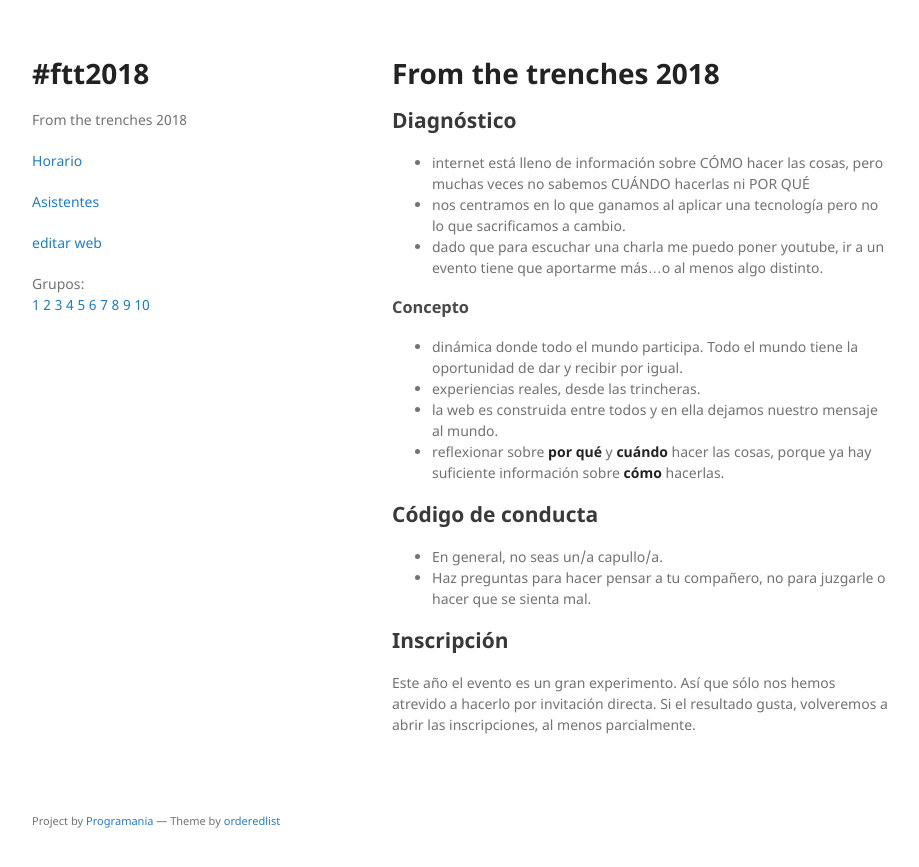
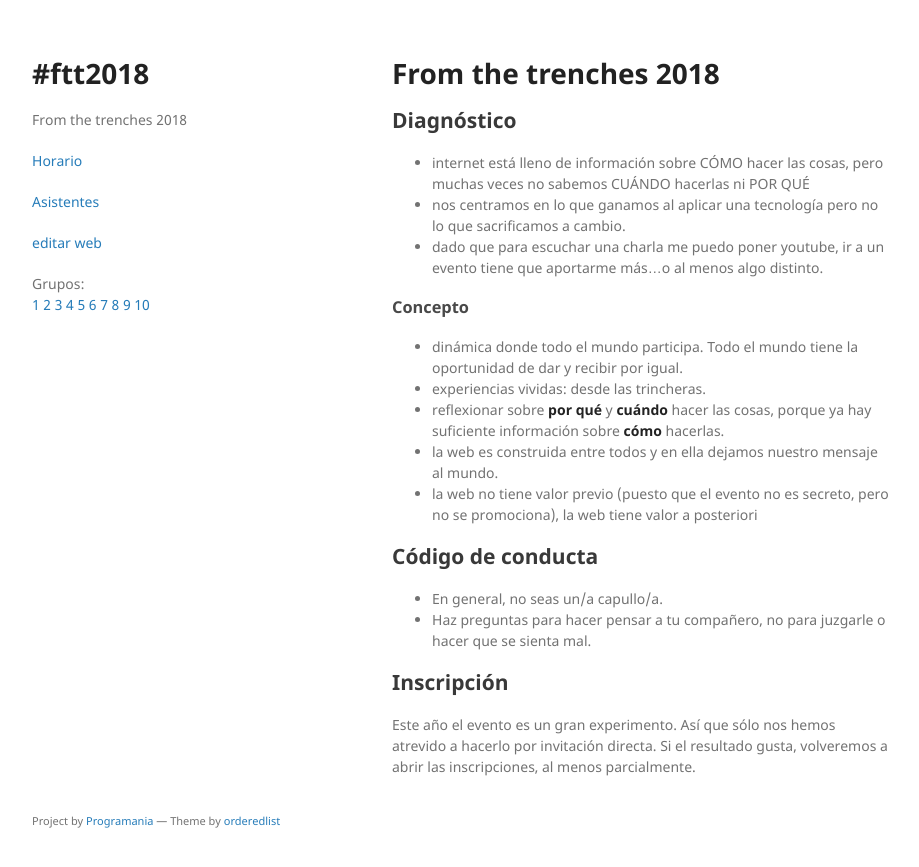
Before and after one commit to xala3pa/ftt2018, a Jekyll site: the page built from diagnostico.md, in a window 1280 px wide. Shown: the top 867 px of the page, without its empty margins (178-1097 px from the left). Built offline with Jekyll 4.4.1, drawn with Linux system fonts in a browser that asks for light colours; our own code applies the rules of GitHub Pages for plain Markdown files.

Commit message:
Update diagnostico.md

```diff
--- a/diagnostico.md
+++ b/diagnostico.md
@@ -6,10 +6,12 @@
 - dado que para escuchar una charla me puedo poner youtube, ir a un evento tiene que aportarme más...o al menos algo distinto.
 
 ### Concepto
+
 - dinámica donde todo el mundo participa. Todo el mundo tiene la oportunidad de dar y recibir por igual.
-- experiencias reales, desde las trincheras.
+- experiencias vividas: desde las trincheras.
+- reflexionar sobre **por qué** y **cuándo** hacer las cosas, porque ya hay suficiente información sobre **cómo** hacerlas.
 - la web es construida entre todos y en ella dejamos nuestro mensaje al mundo.
-- reflexionar sobre **por qué** y **cuándo** hacer las cosas, porque ya hay suficiente información sobre **cómo** hacerlas.
+- la web no tiene valor previo (puesto que el evento no es secreto, pero no se promociona), la web tiene valor a posteriori
 
 ## Código de conducta
  - En general, no seas un/a capullo/a.
```
